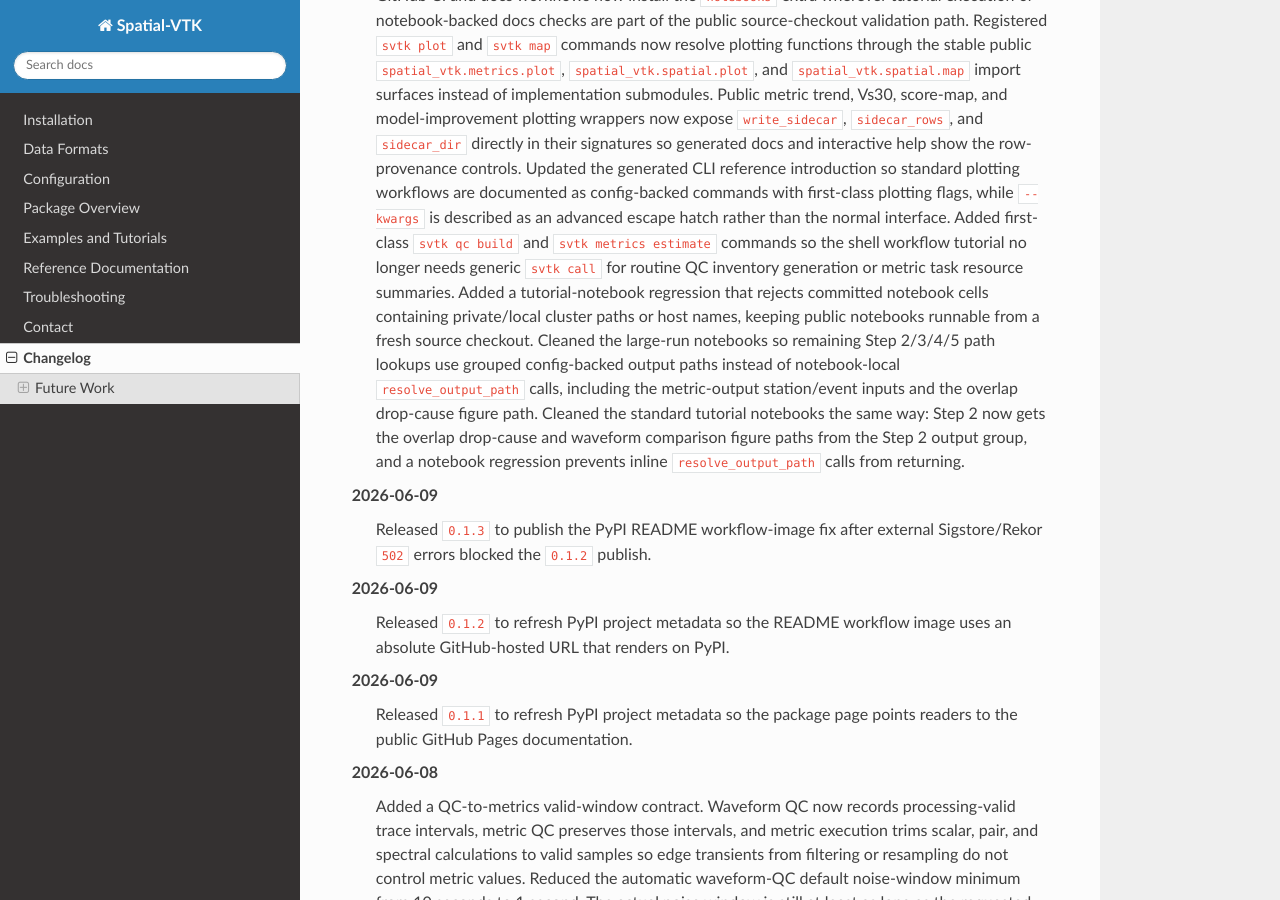
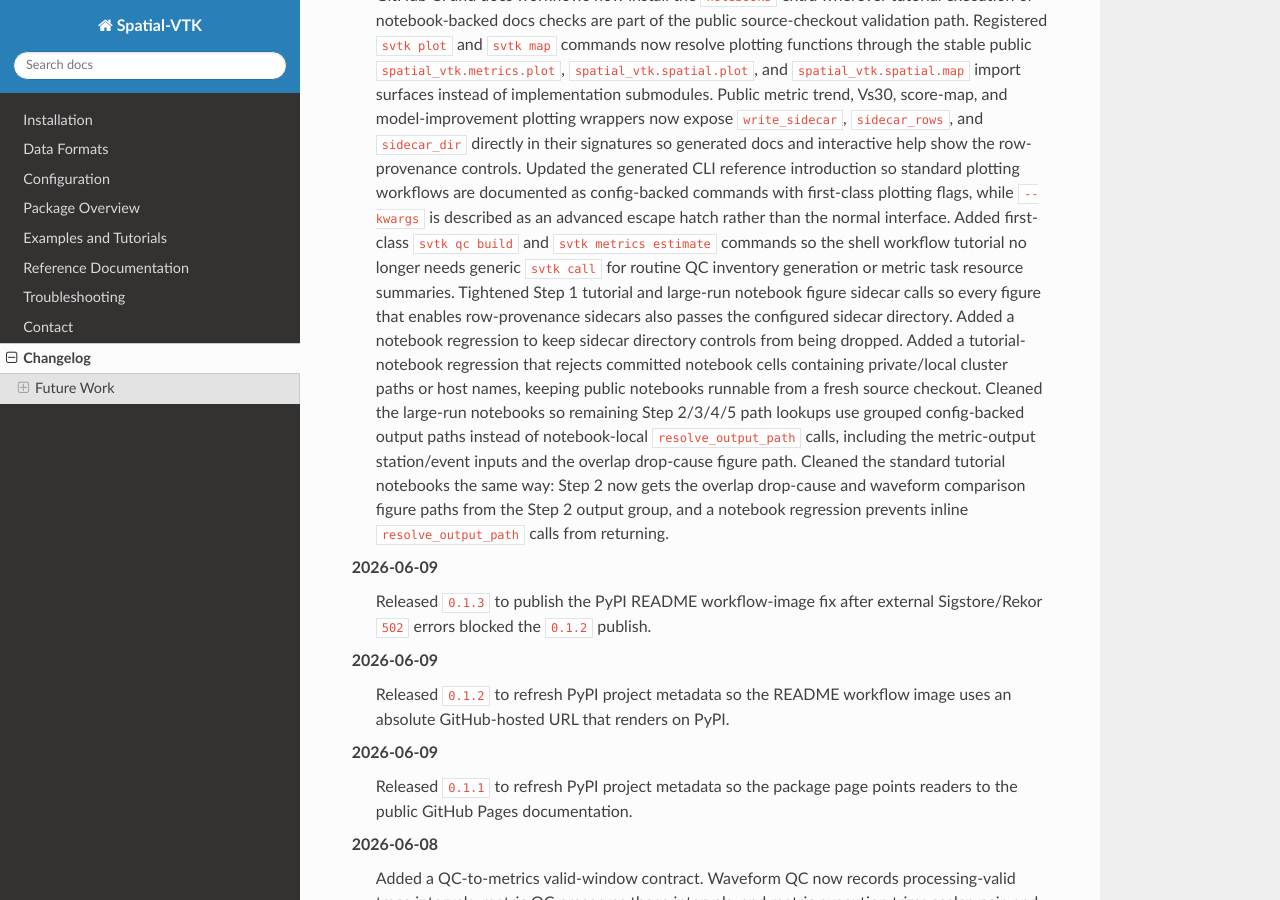
Before and after one commit to bcbirkel/spatial-vtk, a Sphinx documentation site: the page built from docs/changelog.rst, in a window 1280 px wide and 900 px high, scrolled down 1914 px. Built offline with Sphinx 7.4.7 and the Read the Docs theme 3.1.0, drawn with Linux system fonts in a browser that asks for light colours.

Commit message:
Honor notebook sidecar directory settings

```diff
--- a/docs/changelog.rst
+++ b/docs/changelog.rst
@@ -121,6 +121,10 @@ Changelog
    Added first-class ``svtk qc build`` and ``svtk metrics estimate`` commands
    so the shell workflow tutorial no longer needs generic ``svtk call`` for
    routine QC inventory generation or metric task resource summaries.
+   Tightened Step 1 tutorial and large-run notebook figure sidecar calls so
+   every figure that enables row-provenance sidecars also passes the configured
+   sidecar directory. Added a notebook regression to keep sidecar directory
+   controls from being dropped.
    Added a tutorial-notebook regression that rejects committed notebook cells
    containing private/local cluster paths or host names, keeping public
    notebooks runnable from a fresh source checkout.
```
Also changed, not shown: docs/examples/large_run/step_01_large_run_ingest_and_prepare_data.ipynb, docs/examples/step_01_ingest_and_prepare_data.ipynb, 1 other file.
